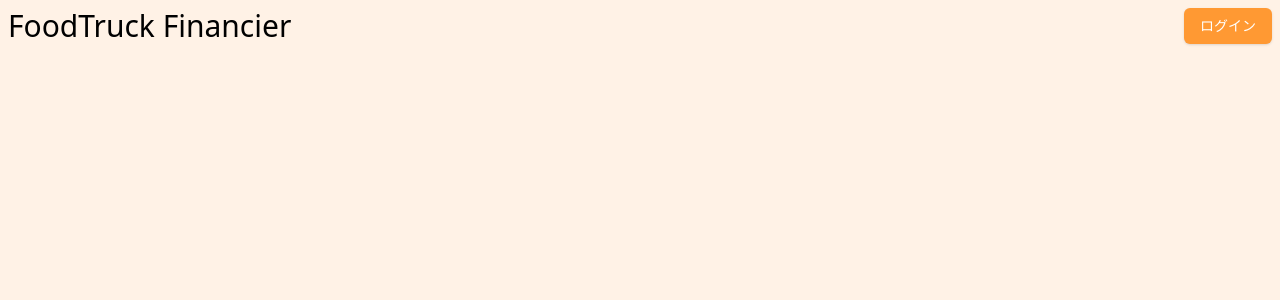
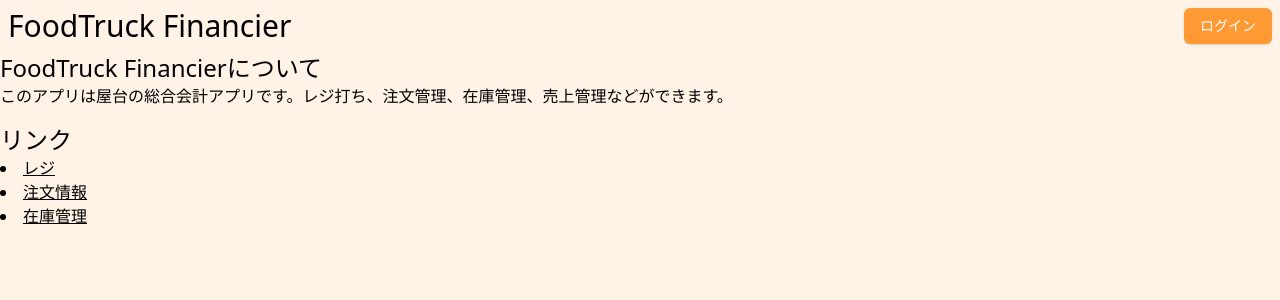
Before and after one commit to chakkun1121/food-truck-financier, a Next.js app: page / in a window 1280 px wide. Shown: the top 300 px of the page. Built offline with nearby package versions, Linux system fonts and the light colour scheme; no server answers.

Commit message:
make links

```diff
--- a/src/app/page.tsx
+++ b/src/app/page.tsx
@@ -1,9 +1,32 @@
 import Header from "@/components/ui-element/header";
+import Link from "next/link";
 
 export default function Home() {
   return (
     <>
       <Header />
+      <main className="space-y-4">
+        <section className="max-w-7xl mx-auto">
+          <h2 className="text-2xl">FoodTruck Financierについて</h2>
+          <p>
+            このアプリは屋台の総合会計アプリです。レジ打ち、注文管理、在庫管理、売上管理などができます。
+          </p>
+        </section>
+        <section className="max-w-7xl mx-auto">
+          <h2 className="text-2xl">リンク</h2>
+          <ul className="list-disc list-inside underline">
+            <li>
+              <Link href="/register">レジ</Link>
+            </li>
+            <li>
+              <Link href="/register/orders">注文情報</Link>
+            </li>
+            <li>
+              <Link href="/register/stock">在庫管理</Link>
+            </li>
+          </ul>
+        </section>
+      </main>
     </>
   );
 }
```
